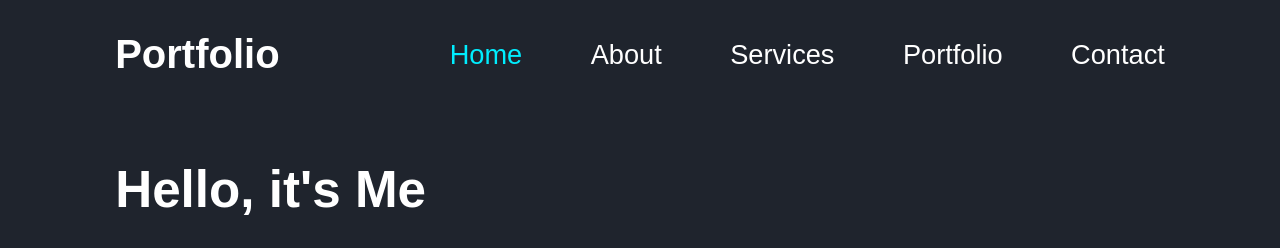
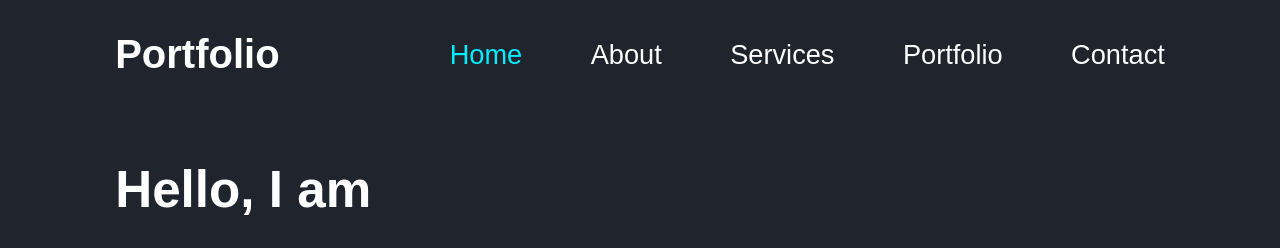
Before and after one commit to edwincole-ai/portfolio.com, a plain HTML site: page index.html in a window 1280 px wide. Shown: the top 248 px of the page. Drawn offline with nearby package versions, Linux system fonts and the light colour scheme; a web font is replaced by a local one.

Commit message:
Update greeting text in home section

```diff
--- a/index.html
+++ b/index.html
@@ -39,7 +39,7 @@
     <!--home secttion design-->
     <Section class="home" id="home">
         <div class="home-conent">
-            <h3>Hello, it's Me</h3>
+            <h3>Hello, I am</h3>
             <h1>Edwin Christian Cole</h1>
             <h3>And I'm a <span class="multiple-text"></span></h3>
             <p> A Tech Engineer and Sound Engineer dedicated to precision and performance.
```
